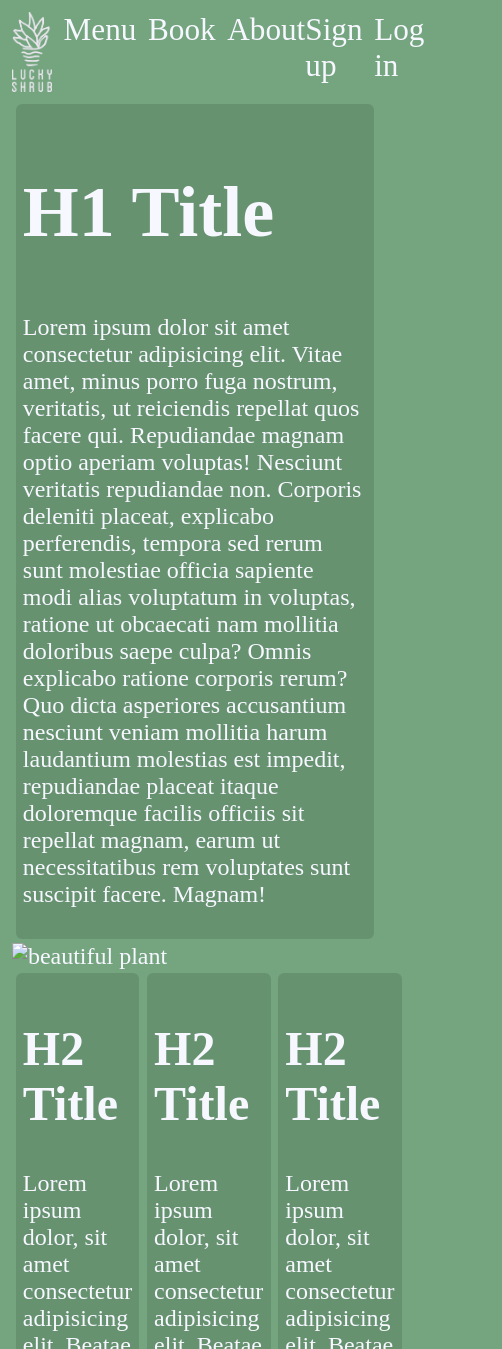
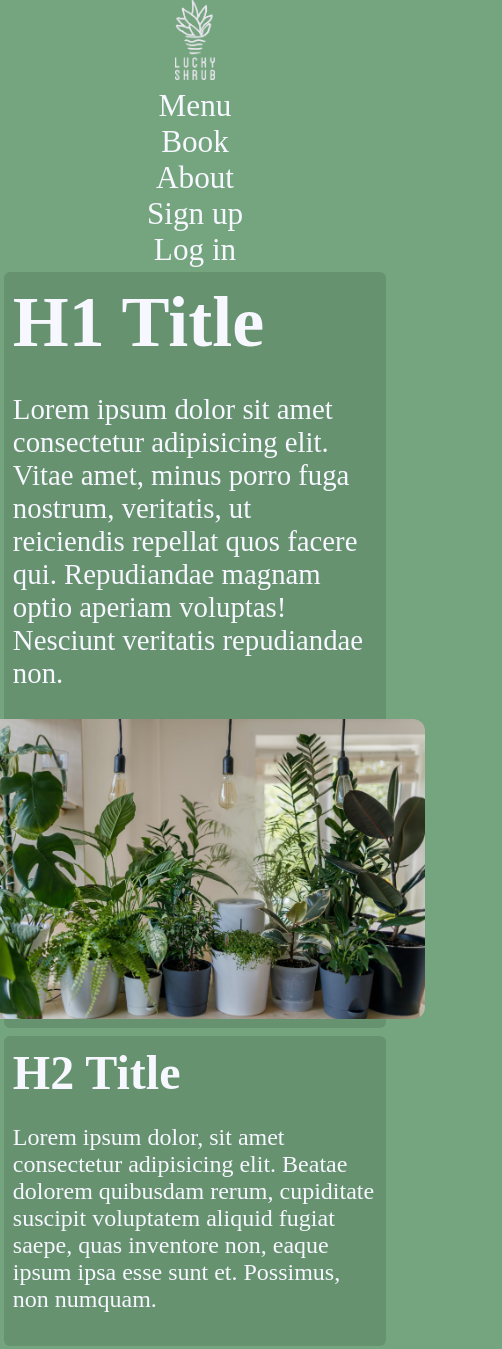
Before and after one commit to Braumski/responsive-web-page-sass, a website: page index.html in a window 390 px wide. Shown: the top 1349 px of the page, 502 px wide, since content can reach past the window. Drawn offline with Linux system fonts and the light colour scheme; a web font is replaced by a local one.

Commit message:
finished with simple responsive layout 🥳🥳🥳 First time using Sass 👍👍

```diff
--- a/index.html
+++ b/index.html
@@ -39,6 +39,7 @@
             <li><a href="menu.html">Menu</a></li>
             <li><a href="book.html">Book</a></li>
             <li><a href="about.html">About</a></li>
+
         </ul>
         <ul class="login-signup">
             <li><a href="signup.html">Sign up</a></li>
@@ -48,13 +49,21 @@
     <main class="container-1">
         <div class="row-1">
             <article>
-                <h1>H1 Title</h1>
-                <p>Lorem ipsum dolor sit amet consectetur adipisicing elit. Vitae amet, minus porro fuga nostrum, veritatis, ut reiciendis repellat quos facere qui. Repudiandae magnam optio aperiam voluptas! Nesciunt veritatis repudiandae non.
-                Corporis deleniti placeat, explicabo perferendis, tempora sed rerum sunt molestiae officia sapiente modi alias voluptatum in voluptas, ratione ut obcaecati nam mollitia doloribus saepe culpa? Omnis explicabo ratione corporis rerum?
-                Quo dicta asperiores accusantium nesciunt veniam mollitia harum laudantium molestias est impedit, repudiandae placeat itaque doloremque facilis officiis sit repellat magnam, earum ut necessitatibus rem voluptates sunt suscipit facere. Magnam!
-                </p>
+
+                <div class="left">
+                    <h1>H1 Title</h1>
+                    <p>Lorem ipsum dolor sit amet consectetur adipisicing elit. Vitae amet, minus porro fuga nostrum, veritatis, ut reiciendis repellat quos facere qui. Repudiandae magnam optio aperiam voluptas! Nesciunt veritatis repudiandae non.
+
+
+                    </p>
+                </div>
+
+                <div class="right">
+                    <img id="main-article-img" src="/imgs/photo-1592150621744-aca64f48394a.avif" alt="beautiful plant">
+                </div>
+
             </article>
-            <img src="" alt="beautiful plant">
+
 
         </div>
         <div class="row-2">
@@ -88,11 +97,12 @@
             </ul>
         </div>
         <div>
-            <p>Copyright Lucky Shrub</p>
-            <p> 2023 ©️</p>
+            <ul>
+                <li>Copyright Lucky Shrub</li>
+                <li>2023 ©️</li>
+            </ul>
+
         </div>
     </footer>
-
-    <script src="scripts.js"></script>
 </body>
 </html>
--- a/styles.scss
+++ b/styles.scss
@@ -4,13 +4,35 @@ $tertiary-color:#0C1618;
 $quaternary-color:#F7F7FF;
 $quinary-color:#0F0F0F;
 
+@mixin flex-center{
+    display: flex;
 
+    justify-content: center;
+    align-items: center;
+}
 :root{
     background-color: $secondary-color;
     font-family: 'Markazi Text', serif;
     color: $quaternary-color;
     font-size: 24px;
-    margin: 1vw;
+
+}
+html{
+    // @include flex-center;
+    margin:auto;
+}
+body{
+    // @include flex-center;
+    // flex-direction: column;
+    margin: auto;
+    max-width: 1100px;
+                 /* this is an awesome way to set the max margin
+                    of a page while making it responsive like Josh
+                    Comeau's website */
+}
+h1, h2, h3, h4, h5, h6{
+    padding: 0;
+    margin: 0;
 }
 ul, ol{
     list-style-type: none;
@@ -33,15 +55,14 @@ a{
 nav {
 display:flex;
 justify-content: space-between;
-// padding-right:3vw;
-// padding-left: 3vw;
-    ul{
+padding-right:3vw;
+padding-left: 3vw;
+    >ul{
     display:flex;
-    justify-content: start;
-    align-items:flex;
+    justify-content: space-between;
     column-gap: 3vw;
     ;
-        li{
+        >li{
         font-size:1.3rem;
             #home-logo{
                 width:40px;
@@ -57,20 +78,41 @@ justify-content: space-between;
 }
 
 .container-1{
-    display:flex;
-    justify-content: center;
-    flex-direction: column;
-        .row-2{
+    padding:0;
+    margin:0;
+        #main-article-img{
+            max-height: 300px;
+            border-radius:12px;
+        }
+        .row-1 > article{
+            display:flex;
+            align-items:center;
+            justify-content: start;
+            padding:0;
+            margin:0;
+                >.left{
+                    padding: 0 3vw 0 0;
+                    >p{
+                        font-size:1.2rem;
+                    }
+                }
+                >.right{
+                    display:flex;
+                    justify-content: center;
+                    align-items: center;
+                }
+        }
+        >.row-2{
             display:flex;
         }
-        .row-1, .row-2{
+        >.row-1, .row-2{
             :hover{
                 box-shadow: rgba(0, 0, 0, 0.24) 0px 3px 8px;
             }
         }
-        .row-1 > article, .row-2 > article{
+        >.row-1 > article, .row-2 > article{
             margin:1%;
-            padding: 2%;
+            padding:2.3%;
             background-color:rgba(0, 0, 0, 0.116);
             border-radius:6px;
             :hover{
@@ -92,8 +134,40 @@ footer{
         flex-direction: column;
         align-items: flex-start;
     }
+    h2{
+        font-size:1.2rem;
+    }
 
 }
 #footer-logo{
     width: 70px;
 }
+
+
+@media screen and (max-width: 770px){
+
+    .row-1>article{
+        flex-direction: column;
+    }
+    .row-2{
+        flex-direction:column;
+
+    }
+    footer{
+        flex-direction: column;
+        align-items: center;
+        row-gap: 40px;
+    }
+}
+
+
+@media screen and (max-width: 480px){
+
+    nav{
+        flex-direction: column;
+        ul {
+            flex-direction: column;
+            align-items: center;
+        }
+    }
+}
```
Also changed, not shown: imgs/photo-1525498128493-380d1990a112.avif (added), imgs/photo-1592150621744-aca64f48394a.avif (added), imgs/photo-1609762751666-4ba213fb0b5f.avif (added), styles.css, 1 other file.
